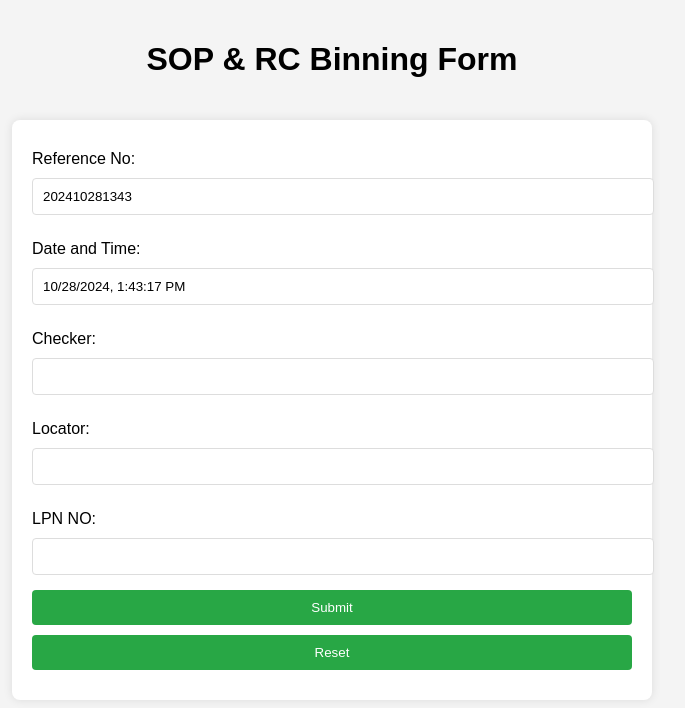
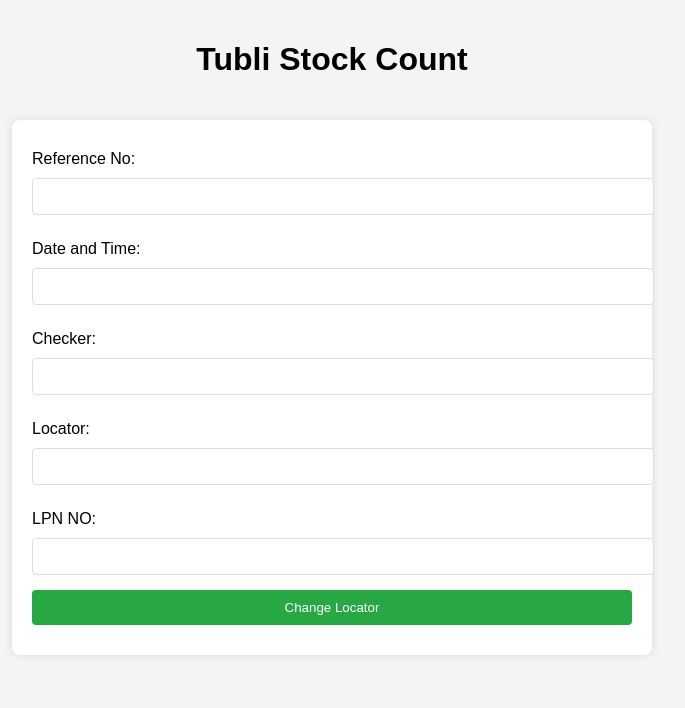
Before and after one commit to asif1001/Tubli-stocktake, a plain HTML site: page index.html in a window 1280 px wide. Shown: the whole page, without its empty margins (308-993 px from the left). Drawn offline with Linux system fonts and the light colour scheme.

Commit message:
Update index.html

```diff
--- a/index.html
+++ b/index.html
@@ -59,7 +59,7 @@
     </style>
 </head>
 <body>
-    <h1>SOP & RC Binning Form</h1>
+    <h1>Tubli Stock Count</h1>
     <form>
         <!-- Reference No -->
         <label for="referenceNo">Reference No:</label>
@@ -81,11 +81,8 @@
         <label for="lpnNo">LPN NO:</label>
         <input type="text" id="lpnNo" name="lpnNo" required>
 
-        <!-- Submit Button -->
-        <button type="button" id="submitBtn">Submit</button>
-
-        <!-- Reset Button -->
-        <button type="button" onclick="resetForm()">Reset</button>
+        <!-- Change Locator Button -->
+        <button type="button" onclick="changeLocator()">Change Locator</button>
     </form>
 </body>
 </html>
```
